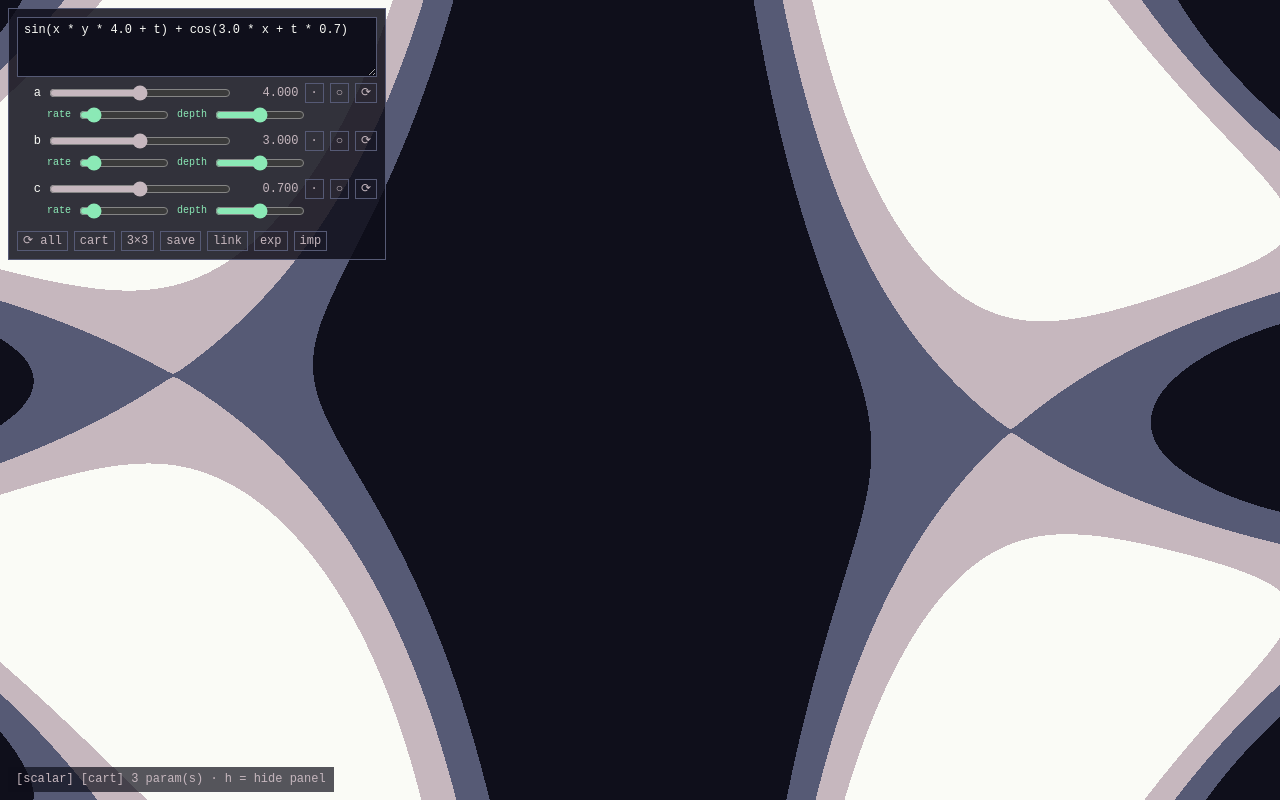
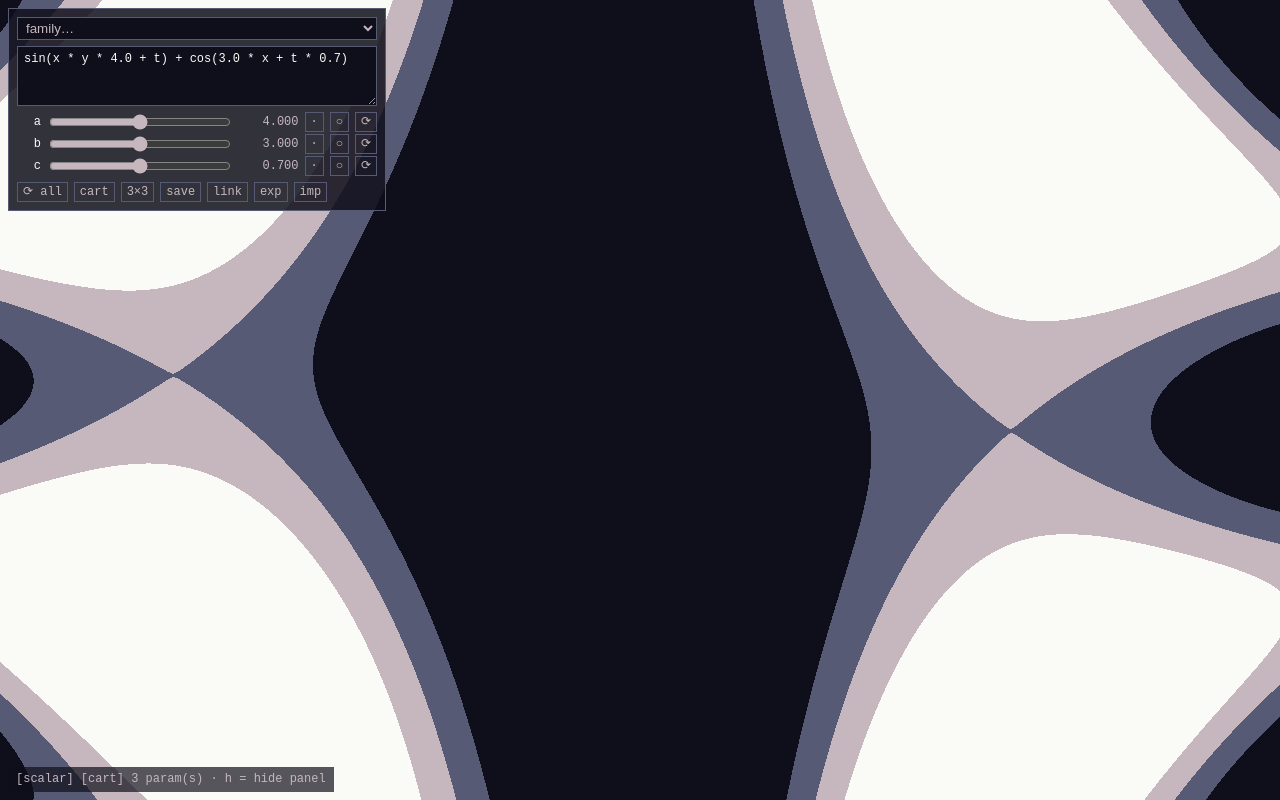
Before and after one commit to CKrebbers/formula-lab, a website built with Vite: page index.html in a window 1280 px wide. Built offline with nearby package versions, Linux system fonts and the light colour scheme; animation ran at ten frames a second.

Commit message:
feat(families): starter library — 10 families + picker; fix [hidden] CSS bug
field.trig/tixy/interference/chladni/moire, warp.fbm/curl, noise.worley,
shape.superformula/truchet. All verified compiling live. Iterated +
attractor families deferred (ADR #15: iter() is v2-reserved, attractors
need the CPU density path). Fix: display:flex overrode the hidden
attribute — auto-rows always showed and the h panel toggle never worked.

Co-Authored-By: Claude Fable 5 <noreply@anthropic.com>
Claude-Session: https://claude.ai/code/session_01JYnkMxUVrCVuHByN3e7T6x

```diff
--- a/index.html
+++ b/index.html
@@ -6,6 +6,7 @@
   <title>Formula Lab</title>
   <style>
     html, body { margin: 0; height: 100%; background: #0f0f1b; overflow: hidden; }
+    [hidden] { display: none !important; } /* beat explicit display: flex on hideable elements */
     body, input, button, textarea { font: 12px/1.4 monospace; color: #c6b7be; }
     #canvas { display: block; width: 100vw; height: 100vh; image-rendering: pixelated; }
 
@@ -20,6 +21,10 @@
       padding: 4px 6px; outline: none;
     }
     #formula:focus { border-color: #c6b7be; }
+    #family {
+      background: #0f0f1b; color: #c6b7be; border: 1px solid #565a75;
+      padding: 2px 4px; outline: none;
+    }
     #error {
       margin: 0; padding: 4px 6px; white-space: pre-wrap;
       color: #ff5566; background: rgba(255, 85, 102, 0.08);
@@ -84,6 +89,7 @@
 <body>
   <canvas id="canvas"></canvas>
   <div id="panel">
+    <select id="family" title="load a starter formula family"></select>
     <textarea id="formula" rows="3" spellcheck="false"></textarea>
     <pre id="error" hidden></pre>
     <div id="sliders"></div>
--- /dev/null
+++ b/src/families/field-chladni.js
@@ -0,0 +1,9 @@
+export default {
+  id: 'field.chladni',
+  name: 'Chladni plate',
+  source: 'sin(3.0 * 3.1415927 * x) * sin(5.0 * 3.1415927 * y) - sin(5.0 * 3.1415927 * x) * sin(3.0 * 3.1415927 * y)',
+  params: {},
+  coords: 'cartesian',
+  notes: 'Vibrating-plate nodal pattern; a/e are the classic n,m mode numbers (integers give clean plates, in-between values glitch). The pi literals are sliders too — detune them.',
+  ref: '',
+};
--- /dev/null
+++ b/src/families/field-interference.js
@@ -0,0 +1,9 @@
+export default {
+  id: 'field.interference',
+  name: 'Wave interference',
+  source: 'sin(12.0 * length(x - 0.5, y - 0.3) - t * 2.0) + sin(11.0 * length(x + 0.6, y - 0.2) - t * 1.7) + sin(13.0 * length(x - 0.1, y + 0.6) - t * 2.3)',
+  params: {},
+  coords: 'cartesian',
+  notes: 'Three circular waves with different centers, frequencies and speeds. Every center is a slider — drag them around.',
+  ref: '',
+};
--- /dev/null
+++ b/src/families/field-moire.js
@@ -0,0 +1,9 @@
+export default {
+  id: 'field.moire',
+  name: 'Moiré grids',
+  source: 'sin(20.0 * x) * sin(20.0 * (x * cos(0.35 + t * 0.02) + y * sin(0.35 + t * 0.02)))',
+  params: {},
+  coords: 'cartesian',
+  notes: 'Two grids, one slowly rotating — moiré bands emerge from the mismatch. Raise a/b for finer, angrier interference.',
+  ref: '',
+};
--- /dev/null
+++ b/src/families/field-tixy.js
@@ -0,0 +1,9 @@
+export default {
+  id: 'field.tixy',
+  name: 'Tixy ripple',
+  source: 'sin(t * 2.0 - length(x - 0.0, y - 0.0) * 8.0)',
+  params: {},
+  coords: 'cartesian',
+  notes: 'Expanding circular wave from a movable center (a, b). length() instead of ^2 — pow on negative bases is undefined in GLSL.',
+  ref: 'https://tixy.land/',
+};
--- /dev/null
+++ b/src/families/field-trig.js
@@ -0,0 +1,9 @@
+export default {
+  id: 'field.trig',
+  name: 'Trig field',
+  source: 'sin(4.0 * x * y + t) + cos(3.0 * x + t * 0.7)',
+  params: {},
+  coords: 'cartesian',
+  notes: 'Interference of two trig waves — the sandbox classic. Push a into the hundreds for moiré glitch.',
+  ref: '',
+};
--- /dev/null
+++ b/src/families/index.js
@@ -0,0 +1,32 @@
+// Family registry. One file per family (§8); each exports
+// { id, name, source, params, coords, notes, ref }.
+// `params: {}` everywhere — the literals in `source` ARE the params;
+// extraction (core/constants.js) turns them into sliders automatically.
+
+import fieldTrig from './field-trig.js';
+import fieldTixy from './field-tixy.js';
+import fieldInterference from './field-interference.js';
+import fieldChladni from './field-chladni.js';
+import fieldMoire from './field-moire.js';
+import warpFbm from './warp-fbm.js';
+import warpCurl from './warp-curl.js';
+import noiseWorley from './noise-worley.js';
+import shapeSuperformula from './shape-superformula.js';
+import shapeTruchet from './shape-truchet.js';
+
+export const FAMILIES = [
+  fieldTrig,
+  fieldTixy,
+  fieldInterference,
+  fieldChladni,
+  fieldMoire,
+  warpFbm,
+  warpCurl,
+  noiseWorley,
+  shapeSuperformula,
+  shapeTruchet,
+];
+
+export function getFamily(id) {
+  return FAMILIES.find((f) => f.id === id) ?? null;
+}
--- /dev/null
+++ b/src/families/noise-worley.js
@@ -0,0 +1,9 @@
+export default {
+  id: 'noise.worley',
+  name: 'Worley cells',
+  source: '1.0 - worley(x * 4.0 + t * 0.2, y * 4.0) * 2.5',
+  params: {},
+  coords: 'cartesian',
+  notes: 'Cellular noise (distance to nearest feature point), drifting. Inverted so cell centers glow.',
+  ref: '',
+};
--- /dev/null
+++ b/src/families/shape-superformula.js
@@ -0,0 +1,9 @@
+export default {
+  id: 'shape.superformula',
+  name: 'Superformula',
+  source: 'pow(pow(abs(cos(6.0 * (th + t * 0.1) / 4.0)), 12.0) + pow(abs(sin(6.0 * (th + t * 0.1) / 4.0)), 12.0), -0.16) - r * 1.4',
+  params: {},
+  coords: 'cartesian',
+  notes: 'Gielis superformula as a signed field: positive inside the shape. a = symmetry count m, the exponents shape the petals. Uses th/r directly, so keep coords on cart.',
+  ref: '',
+};
--- /dev/null
+++ b/src/families/shape-truchet.js
@@ -0,0 +1,9 @@
+export default {
+  id: 'shape.truchet',
+  name: 'Truchet tiles',
+  source: 'mix(abs(fract(x * 4.0) + fract(y * 4.0) - 1.0), abs(fract(x * 4.0) - fract(y * 4.0)), step(0.5, hash(floor(x * 4.0), floor(y * 4.0)))) * 4.0 - 1.0',
+  params: {},
+  coords: 'cartesian',
+  notes: 'Diagonal-line truchet: each cell picks an orientation from hash. All the 4.0 grid scales are separate sliders — desync them for glitch tiling.',
+  ref: '',
+};
--- /dev/null
+++ b/src/families/warp-curl.js
@@ -0,0 +1,9 @@
+export default {
+  id: 'warp.curl',
+  name: 'Curl warp',
+  source: 'vec2(40.0 * (fbm(x, y + 0.01, 4.0) - fbm(x, y - 0.01, 4.0)), 40.0 * (fbm(x - 0.01 + t * 0.05, y, 4.0) - fbm(x + 0.01 + t * 0.05, y, 4.0)))',
+  params: {},
+  coords: 'cartesian',
+  notes: 'Curl of fbm (finite differences) as a displacement field — divergence-free swirls warping the base pattern. vec2 output mode.',
+  ref: 'https://iquilezles.org/articles/warp/',
+};
--- /dev/null
+++ b/src/families/warp-fbm.js
@@ -0,0 +1,9 @@
+export default {
+  id: 'warp.fbm',
+  name: 'Domain warp (fbm)',
+  source: 'fbm(x + 1.5 * fbm(x + t * 0.1, y, 4.0), y + 1.5 * fbm(x, y + t * 0.1, 4.0), 4.0) * 2.0 - 1.0',
+  params: {},
+  coords: 'cartesian',
+  notes: 'Quilez domain warp: fbm displacing the input of another fbm. b/e is warp strength; octaves are sliders too.',
+  ref: 'https://iquilezles.org/articles/warp/',
+};
--- a/src/main.js
+++ b/src/main.js
@@ -11,6 +11,7 @@ import { initEditor } from './ui/editor.js';
 import { SliderPanel } from './ui/sliders.js';
 import { ContactSheet } from './ui/sheet.js';
 import { ArchivePanel } from './ui/archive.js';
+import { initFamilyPicker } from './ui/families.js';
 import { Archive } from './store/archive.js';
 import { createSnapshot, COORD_NAMES } from './store/snapshot.js';
 import { encodePermalink, decodePermalink } from './store/url.js';
@@ -28,6 +29,7 @@ const errorEl = el('error');
 const state = { time: 0, mouse: [0, 0], params: {}, coords: 0 };
 let currentMode = 'scalar';
 let lastAst = null;
+let currentFamily = null;
 
 const renderer = new Renderer(canvas);
 const tileRenderer = new TileRenderer(128);
@@ -80,6 +82,14 @@ function loadSnapshot(snap) {
   }
   for (const [name, locked] of Object.entries(snap.locks)) sliders.setLock(name, locked);
   setCoords(Math.max(0, COORD_NAMES.indexOf(snap.coords)));
+  currentFamily = snap.family ?? null;
+}
+
+function loadFamily(family) {
+  textarea.value = family.source;
+  editor.apply();
+  setCoords(Math.max(0, COORD_NAMES.indexOf(family.coords)));
+  currentFamily = family.id;
 }
 
 function saveSnapshot() {
@@ -92,7 +102,8 @@ function saveSnapshot() {
     coords: COORD_NAMES[state.coords],
     time: state.time,
     thumb: tileRenderer.thumbnail(state),
-    origin: 'typed',
+    origin: currentFamily ? 'family' : 'typed',
+    family: currentFamily,
   });
   archive.save(snapshot);
   archivePanel.refresh(archive.list());
@@ -125,6 +136,9 @@ async function copyPermalink() {
 }
 
 const editor = initEditor(textarea, errorEl, applyFormula);
+initFamilyPicker(el('family'), loadFamily);
+
+textarea.addEventListener('input', () => { currentFamily = null; }); // typing = no longer a stock family
 
 el('reroll-all').addEventListener('click', () => sliders.rerollAll());
 el('coords').addEventListener('click', () => setCoords((state.coords + 1) % COORDS.length));
--- /dev/null
+++ b/src/ui/families.js
@@ -0,0 +1,21 @@
+// Starter-library picker: a <select> listing every registered family.
+
+import { FAMILIES } from '../families/index.js';
+
+/**
+ * @param {HTMLSelectElement} select
+ * @param {(family: object) => void} onPick
+ */
+export function initFamilyPicker(select, onPick) {
+  select.append(new Option('family…', ''));
+  for (const family of FAMILIES) {
+    const opt = new Option(`${family.id} — ${family.name}`, family.id);
+    opt.title = family.notes;
+    select.append(opt);
+  }
+  select.addEventListener('change', () => {
+    const family = FAMILIES.find((f) => f.id === select.value);
+    select.value = ''; // reset so re-picking the same family fires again
+    if (family) onPick(family);
+  });
+}
```
Also changed, not shown: docs/DECISIONS.md (+14 -0 lines), tests/families.test.js (added, +53 -0 lines), docs/CHANGELOG.md.
